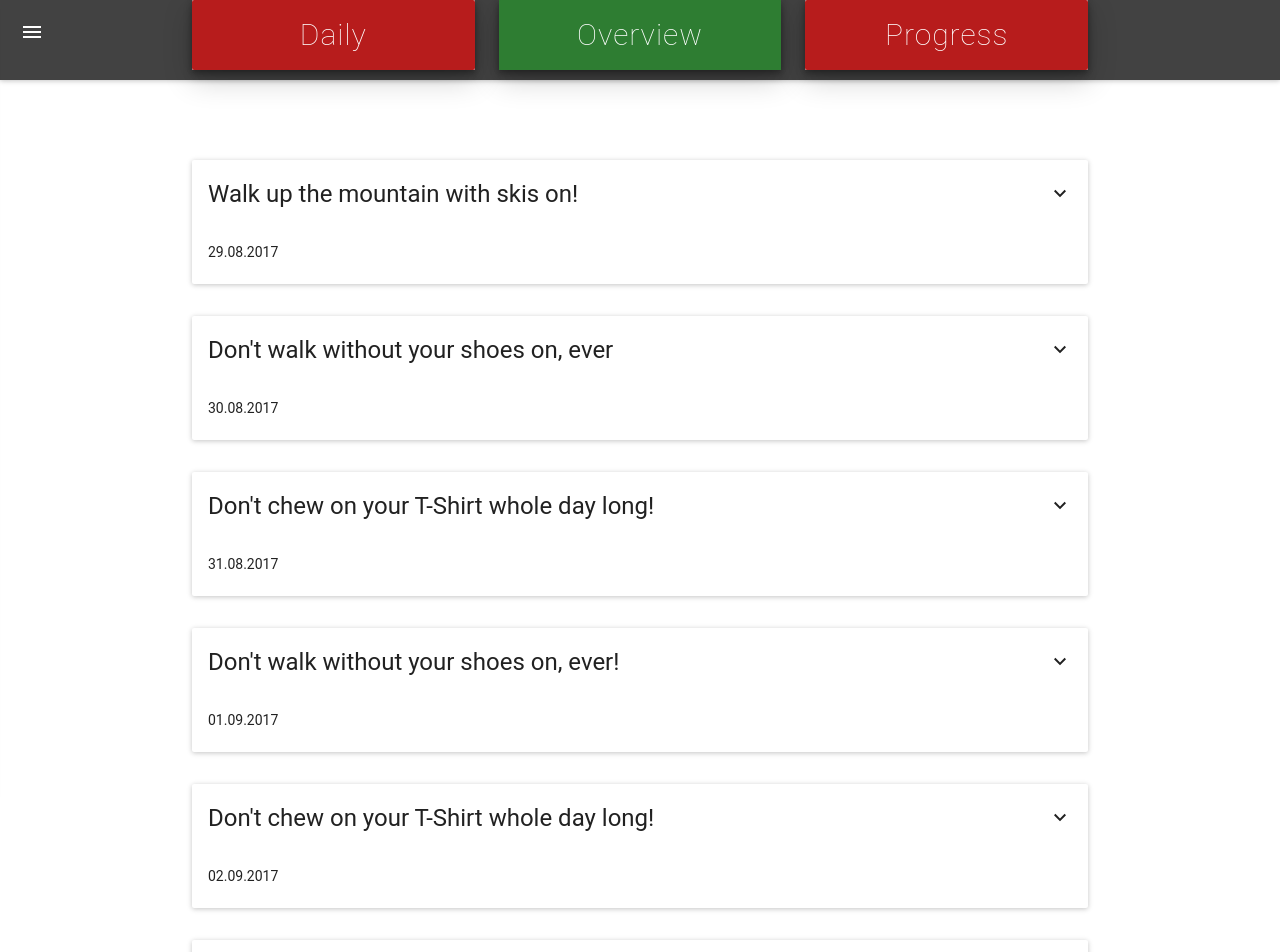
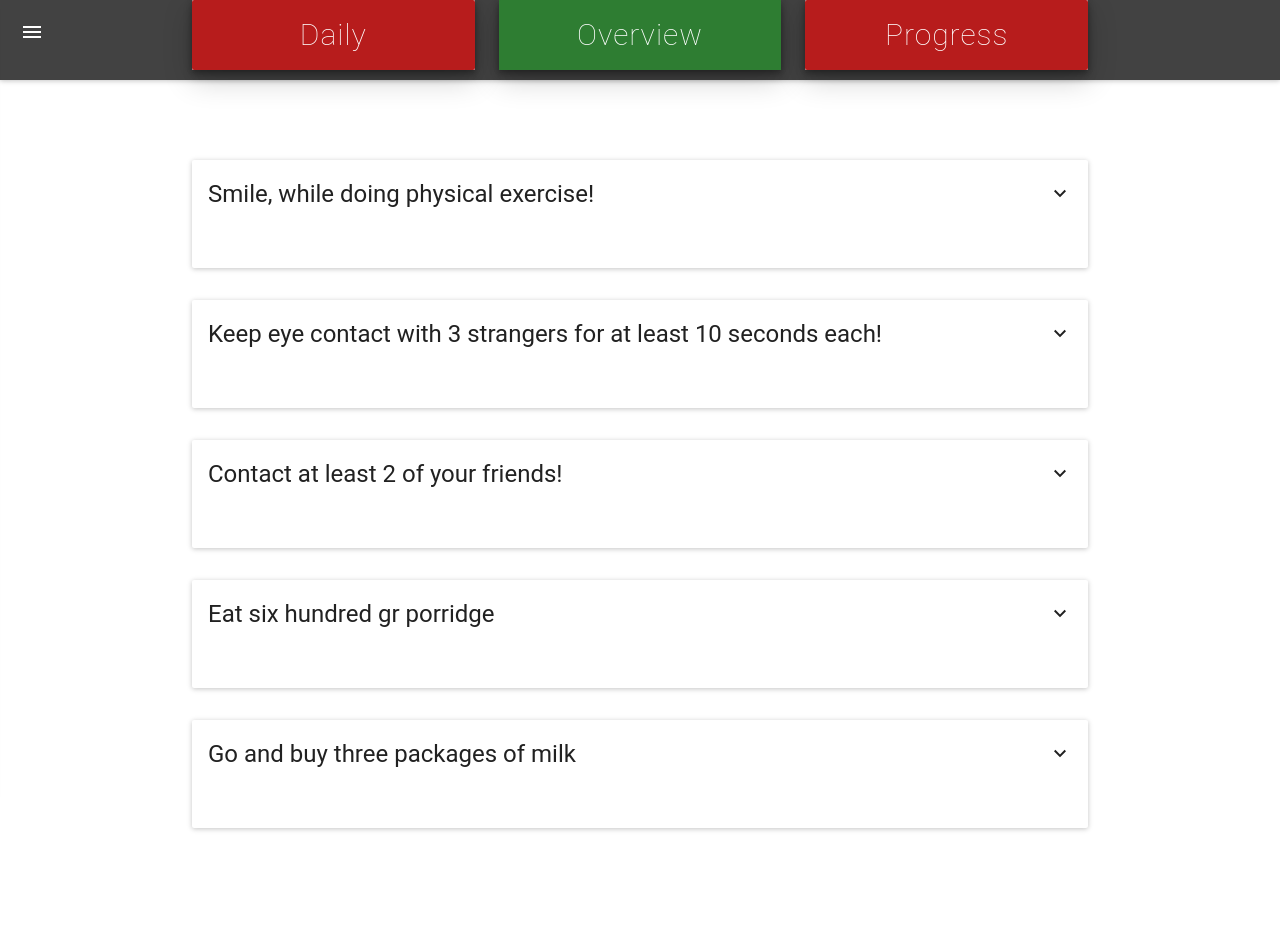
Before and after one commit to TheoVitkovskiy/daily-challenge-app, a React (Create React App) app: page /challenges in a window 1280 px wide. Shown: the top 952 px of the page. After the commit the page ends 860 px from the top, so only its background shows below. Built offline with nearby package versions, Linux system fonts and the light colour scheme.

Commit message:
Add Redux

```diff
--- a/package.json
+++ b/package.json
@@ -10,10 +10,12 @@
     "react": "^15.6.1",
     "react-dom": "^15.6.1",
     "react-live-clock": "^2.0.1",
+    "react-redux": "^5.0.6",
     "react-responsive": "^1.3.4",
     "react-router-dom": "^4.2.2",
     "react-scripts": "1.0.12",
-    "react-swipeable-views": "^0.12.7"
+    "react-swipeable-views": "^0.12.7",
+    "redux": "^3.7.2"
   },
   "scripts": {
     "start": "react-scripts start",
--- a/src/App.js
+++ b/src/App.js
@@ -21,6 +21,8 @@ import HomeAlt from './views/HomeAlt.js'
 
 import MediaQuery from 'react-responsive'
 
+
+// import ChallengeList from './containers/challenge-list'
 
 
 
--- a/src/index.js
+++ b/src/index.js
@@ -4,5 +4,16 @@ import './index.css';
 import App from './App';
 import registerServiceWorker from './registerServiceWorker';
 
-ReactDOM.render(<App />, document.getElementById('root'));
+import {Provider} from 'react-redux';
+import {createStore} from 'redux';
+import allReducers from './reducers';
+
+const store = createStore(allReducers);
+
+ReactDOM.render(
+  <Provider store={store}>
+    <App />
+  </Provider>
+  , document.getElementById('root'));
+
 registerServiceWorker();
--- /dev/null
+++ b/src/reducers/index.js
@@ -0,0 +1,8 @@
+import {combineReducers} from 'redux';
+import UserReducer from './reducer-challenges';
+
+const allReducers = combineReducers({
+  challenges: UserReducer
+});
+
+export default allReducers;
--- /dev/null
+++ b/src/reducers/reducer-challenges.js
@@ -0,0 +1,30 @@
+export default function() {
+  return [
+    {
+      id: 1,
+      challenge: "Smile, while doing physical exercise!",
+      difficulty: 1
+    },
+    {
+      id: 2,
+      challenge: "Keep eye contact with 3 strangers for at least 10 seconds each!",
+      difficulty: 3
+    },
+    {
+      id: 3,
+      challenge: "Contact at least 2 of your friends!",
+      difficulty: 2
+    },
+    {
+      id: 4,
+      challenge: "Eat six hundred gr porridge",
+      difficulty: 1
+    },
+    {
+      id: 5,
+      challenge: "Go and buy three packages of milk",
+      difficulty: 0
+    }
+
+  ]
+}
--- a/src/views/Challenges.js
+++ b/src/views/Challenges.js
@@ -1,97 +1,45 @@
 import React, { Component } from 'react';
 import { Card, CardTitle, CardText, CardMedia } from 'material-ui/Card';
 
+/* Redux */
+import {connect} from 'react-redux'
+
+
 class Challenges extends Component {
-  render(){
-    return(
-      <div className="container" style={{marginTop: '5em'}}>
-        <Card style={{marginBottom: '2em', marginTop: '2em'}}>
+
+  createCardItems() {
+    return this.props.challenges.map((chal) => {
+      return (
+        <Card key={chal.id} style={{marginBottom: '2em', marginTop: '2em'}}>
           <CardTitle
             actAsExpander={true}
             showExpandableButton={true}
             titleStyle={{marginRight: '1.5em'}}
-            title="Walk up the mountain with skis on!"
+            title={chal.challenge}
           />
           <CardMedia mediaStyle={{width: 500, height: 400}} expandable={true} style={{display: 'flex', justifyContent: 'center', flexDirection: 'row'}}>
             <img src="https://placeimg.com/750/600/tech" alt="" />
           </CardMedia>
           <CardText>
-            29.08.2017
           </CardText>
         </Card>
-        <Card style={{marginBottom: '2em'}}>
-          <CardTitle
-            actAsExpander={true}
-            showExpandableButton={true}
-            titleStyle={{marginRight: '1.5em'}}
-            title="Don't walk without your shoes on, ever"
-          />
-          <CardMedia mediaStyle={{width: 500, height: 400}} expandable={true} style={{display: 'flex', justifyContent: 'center', flexDirection: 'row'}}>
-            <img src="https://placeimg.com/750/600/arch" alt="" />
-          </CardMedia>
-          <CardText>
-            30.08.2017
-          </CardText>
-        </Card>
-        <Card style={{marginBottom: '2em'}}>
-          <CardTitle
-            actAsExpander={true}
-            showExpandableButton={true}
-            titleStyle={{marginRight: '1.5em'}}
-            title="Don't chew on your T-Shirt whole day long!"
-          />
-          <CardMedia mediaStyle={{width: 500, height: 400}} expandable={true} style={{display: 'flex', justifyContent: 'center', flexDirection: 'row'}}>
-            <img src="https://placeimg.com/750/600/tech" alt="" />
-          </CardMedia>
-          <CardText>
-            31.08.2017
-          </CardText>
-        </Card>
-        <Card style={{marginBottom: '2em'}}>
-          <CardTitle
-            actAsExpander={true}
-            showExpandableButton={true}
-            titleStyle={{marginRight: '1.5em'}}
-            title="Don't walk without your shoes on, ever!"
-          />
-          <CardMedia mediaStyle={{width: 500, height: 400}} expandable={true} style={{display: 'flex', justifyContent: 'center', flexDirection: 'row'}}>
-            <img src="https://placeimg.com/750/600/people" alt="" />
-          </CardMedia>
-          <CardText>
-            01.09.2017
-          </CardText>
-        </Card>
-        <Card style={{marginBottom: '2em'}}>
-          <CardTitle
-            actAsExpander={true}
-            showExpandableButton={true}
-            titleStyle={{marginRight: '1.5em'}}
-            title="Don't chew on your T-Shirt whole day long!"
-          />
-          <CardMedia mediaStyle={{width: 500, height: 400}} expandable={true} style={{display: 'flex', justifyContent: 'center', flexDirection: 'row'}}>
-            <img src="https://placeimg.com/750/600/animals" alt="" />
-          </CardMedia>
-          <CardText>
-            02.09.2017
-          </CardText>
-        </Card>
-        <Card style={{marginBottom: '2em'}}>
-          <CardTitle
-            actAsExpander={true}
-            showExpandableButton={true}
-            titleStyle={{marginRight: '1.5em'}}
-            title="Walk up the mountain with skis on!"
-          />
-          <CardMedia mediaStyle={{width: 500, height: 400}} expandable={true} style={{display: 'flex', justifyContent: 'center', flexDirection: 'row'}}>
-            <img src="https://placeimg.com/750/600/arch" alt="" />
-          </CardMedia>
-          <CardText>
-            03.09.2017
-          </CardText>
-        </Card>
+      )
+    })
+  }
+
+  render() {
+    return(
+      <div className="container" style={{marginTop: '5em'}}>
+        {this.createCardItems()}
       </div>
     )
   }
 }
 
-export default Challenges
+function mapStateToProps(state){
+  return {
+    challenges: state.challenges
+  };
+}
+
+export default connect(mapStateToProps)(Challenges)
--- a/src/views/HomeAlt.js
+++ b/src/views/HomeAlt.js
@@ -2,6 +2,9 @@ import React, { Component } from 'react'
 import Clock from 'react-live-clock'
 import { ApAnalogClock, ApAnalogClockStyle } from 'apeman-react-clock'
 import Countdown from 'react-countdown-now'
+
+/* Redux */
+import {connect} from 'react-redux'
 
 const renderer = ({ hours, minutes, seconds }) => {
   return <span style={{fontSize: '100px', color: 'red'}}>{hours}:{minutes}:{seconds}</span>
@@ -23,7 +26,7 @@ class HomeAlt extends Component {
       <div style={{marginTop: '5em'}}>
         <div style={{display: 'flex', justifyContent: 'center', flexDirection: 'row', marginTop: '2em'}}>
 
-          <p style={{fontSize: 35, textAlign: 'center'}}> Behalte Blickkontakt den ganzen Tag lang </p>
+          <p style={{fontSize: 35, textAlign: 'center'}}> {this.props.challenges.map((chal) => { if (chal.id === 1) return chal.challenge })} </p>
 
         </div>
         <div style={{display: 'flex', justifyContent: 'center', flexDirection: 'row', marginTop: '1em'}}>
@@ -44,4 +47,10 @@ class HomeAlt extends Component {
   }
 }
 
-export default HomeAlt
+function mapStateToProps(state) {
+  return {
+    challenges: state.challenges
+  }
+}
+
+export default connect(mapStateToProps)(HomeAlt)
```
Also changed, not shown: server.js (added, +12 -0 lines), src/containers/challenge-list.js (added, +31 -0 lines), 1 other file (tests, documents, lock files or other folders).
